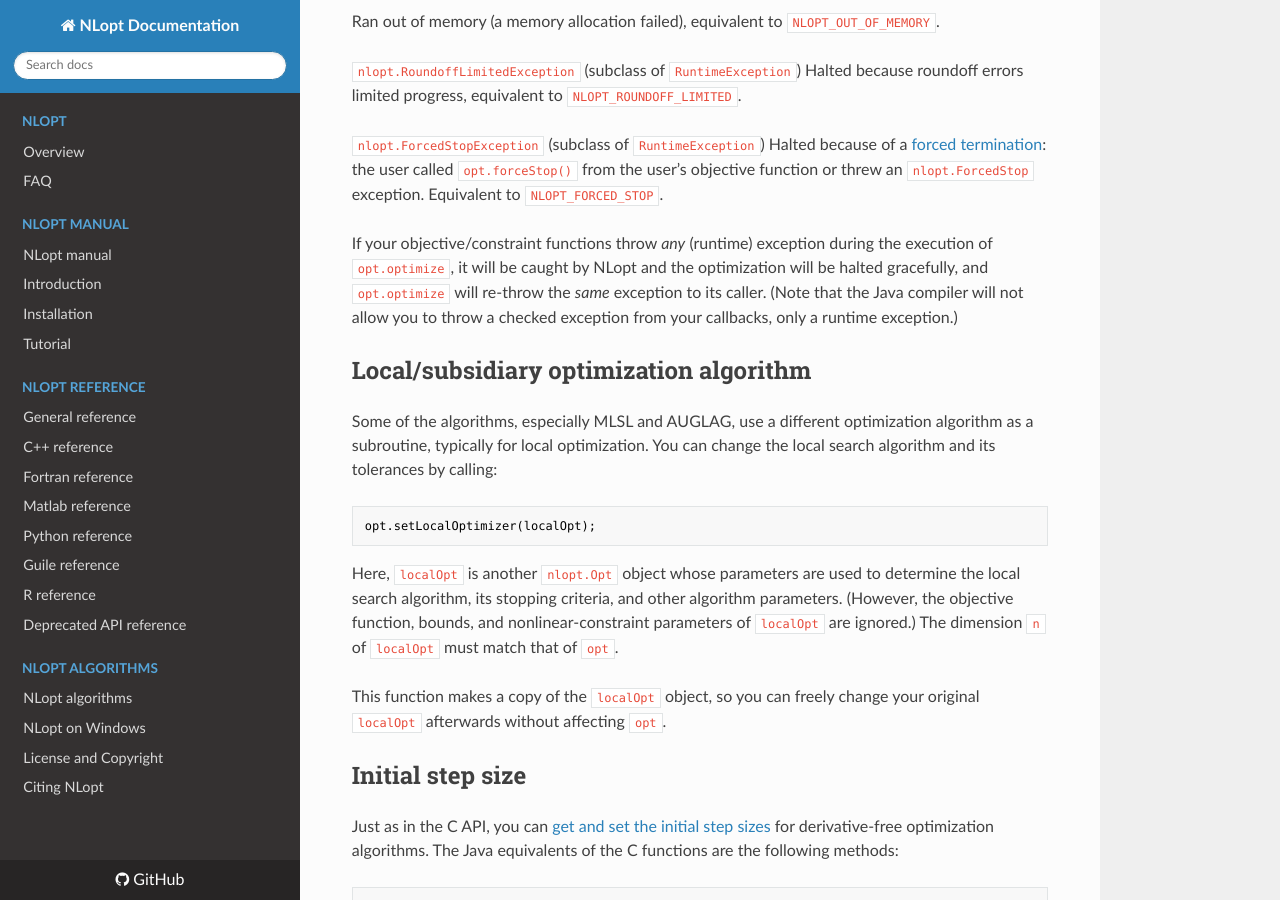
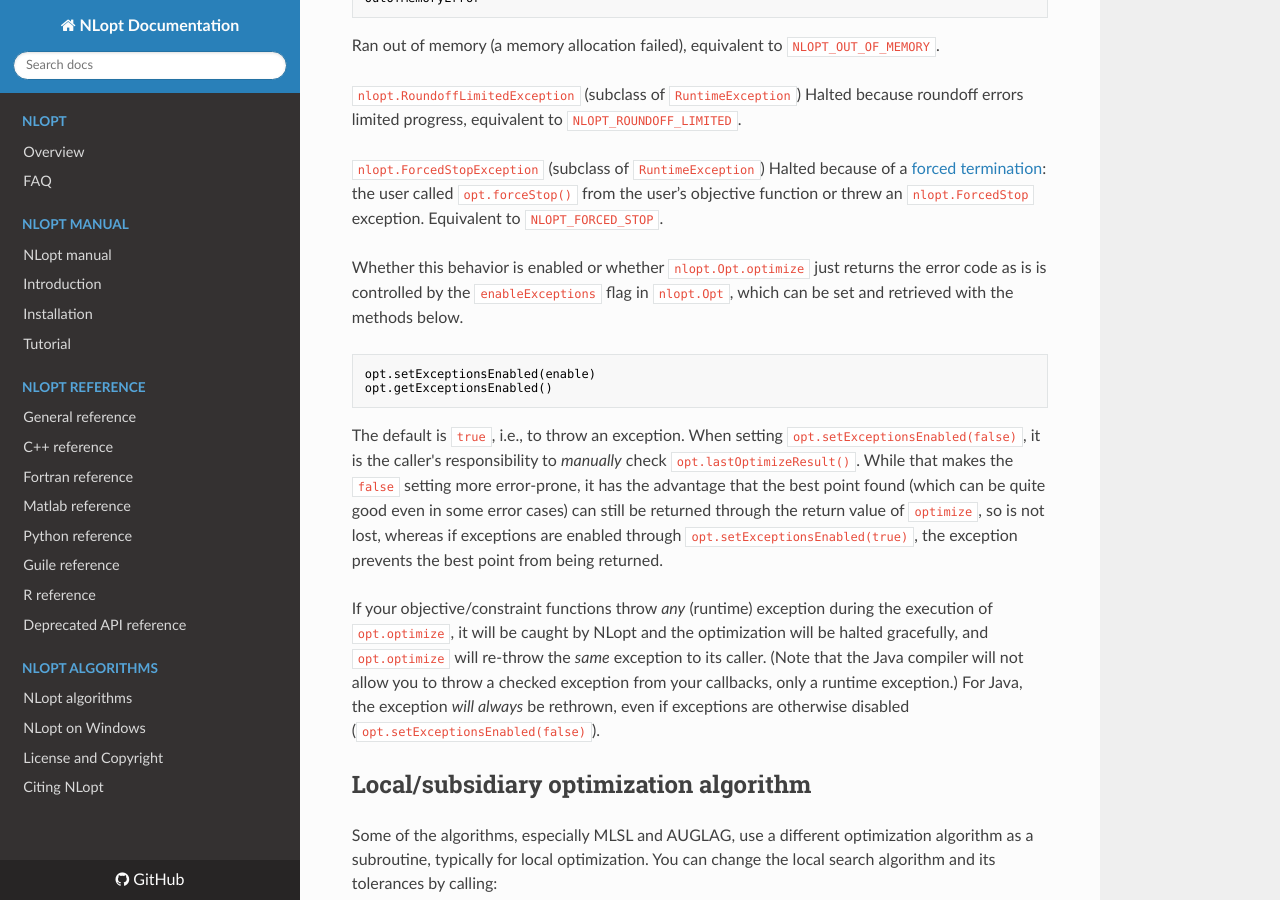
Before and after one commit to stevengj/nlopt, an MkDocs documentation site: the page built from doc/docs/NLopt_Java_Reference.md, in a window 1280 px wide and 900 px high, scrolled down 9323 px. Built offline with MkDocs 1.6.1, drawn with Linux system fonts in a browser that asks for light colours; nearby versions of some CDN libraries; formulas are drawn with MathJax 3; some of the changed text lies outside the part shown.

Commit message:
Java: Document setExceptionsEnabled and getExceptionsEnabled
doc/docs/NLopt_Java_Reference.md (Performing the optimization): Add
"by default" wording to the claim that `optimize()` throws an exception
for negative return codes. (The sentence already links to the
"Exceptions" section that has the details.)
(Exceptions): Document nlopt.Opt.setExceptionsEnabled and
nlopt.Opt.getExceptionsEnabled, and adapt the remainder of the section
to mention their impact where appropriate.

````diff
--- a/doc/docs/NLopt_Java_Reference.md
+++ b/doc/docs/NLopt_Java_Reference.md
@@ -304,7 +304,7 @@ double opt_val = opt.lastOptimumValue();
 Result result = opt.lastOptimizeResult();
 ```
 
-The return code (see below) is positive on success, indicating the reason for termination. On failure (negative return codes), `optimize()` throws an exception (see [Exceptions](#exceptions), below).
+The return code (see below) is positive on success, indicating the reason for termination. On failure (negative return codes), by default, `optimize()` throws an exception (see [Exceptions](#exceptions), below).
 
 ### Return values
 
@@ -313,7 +313,7 @@ The possible return values are the same as the [return values in the C API](NLop
 Exceptions
 ----------
 
-The [Error codes (negative return values)](NLopt_Reference.md#error-codes-negative-return-values) in the C API are replaced in the Java API by thrown exceptions. The following exceptions are thrown by the various routines:
+If exceptions are enabled (the default), the [Error codes (negative return values)](NLopt_Reference.md#error-codes-negative-return-values) in the C API are replaced in the Java API by thrown exceptions. The following exceptions are thrown by the various routines:
 
 ```
 RuntimeException
@@ -339,7 +339,16 @@ Halted because roundoff errors limited progress, equivalent to `NLOPT_ROUNDOFF_L
 `nlopt.ForcedStopException` (subclass of `RuntimeException`)
 Halted because of a [forced termination](#forced-termination): the user called `opt.forceStop()` from the user’s objective function or threw an `nlopt.ForcedStop` exception. Equivalent to `NLOPT_FORCED_STOP`.
 
-If your objective/constraint functions throw *any* (runtime) exception during the execution of `opt.optimize`, it will be caught by NLopt and the optimization will be halted gracefully, and `opt.optimize` will re-throw the *same* exception to its caller. (Note that the Java compiler will not allow you to throw a checked exception from your callbacks, only a runtime exception.)
+Whether this behavior is enabled or whether `nlopt.Opt.optimize` just returns the error code as is is controlled by the `enableExceptions` flag in `nlopt.Opt`, which can be set and retrieved with the methods below.
+
+```java
+opt.setExceptionsEnabled(enable)
+opt.getExceptionsEnabled()
+```
+
+The default is `true`, i.e., to throw an exception. When setting `opt.setExceptionsEnabled(false)`, it is the caller's responsibility to *manually* check `opt.lastOptimizeResult()`. While that makes the `false` setting more error-prone, it has the advantage that the best point found (which can be quite good even in some error cases) can still be returned through the return value of `optimize`, so is not lost, whereas if exceptions are enabled through `opt.setExceptionsEnabled(true)`, the exception prevents the best point from being returned.
+
+If your objective/constraint functions throw *any* (runtime) exception during the execution of `opt.optimize`, it will be caught by NLopt and the optimization will be halted gracefully, and `opt.optimize` will re-throw the *same* exception to its caller. (Note that the Java compiler will not allow you to throw a checked exception from your callbacks, only a runtime exception.) For Java, the exception *will always* be rethrown, even if exceptions are otherwise disabled (`opt.setExceptionsEnabled(false)`).
 
 Local/subsidiary optimization algorithm
 ---------------------------------------
````
